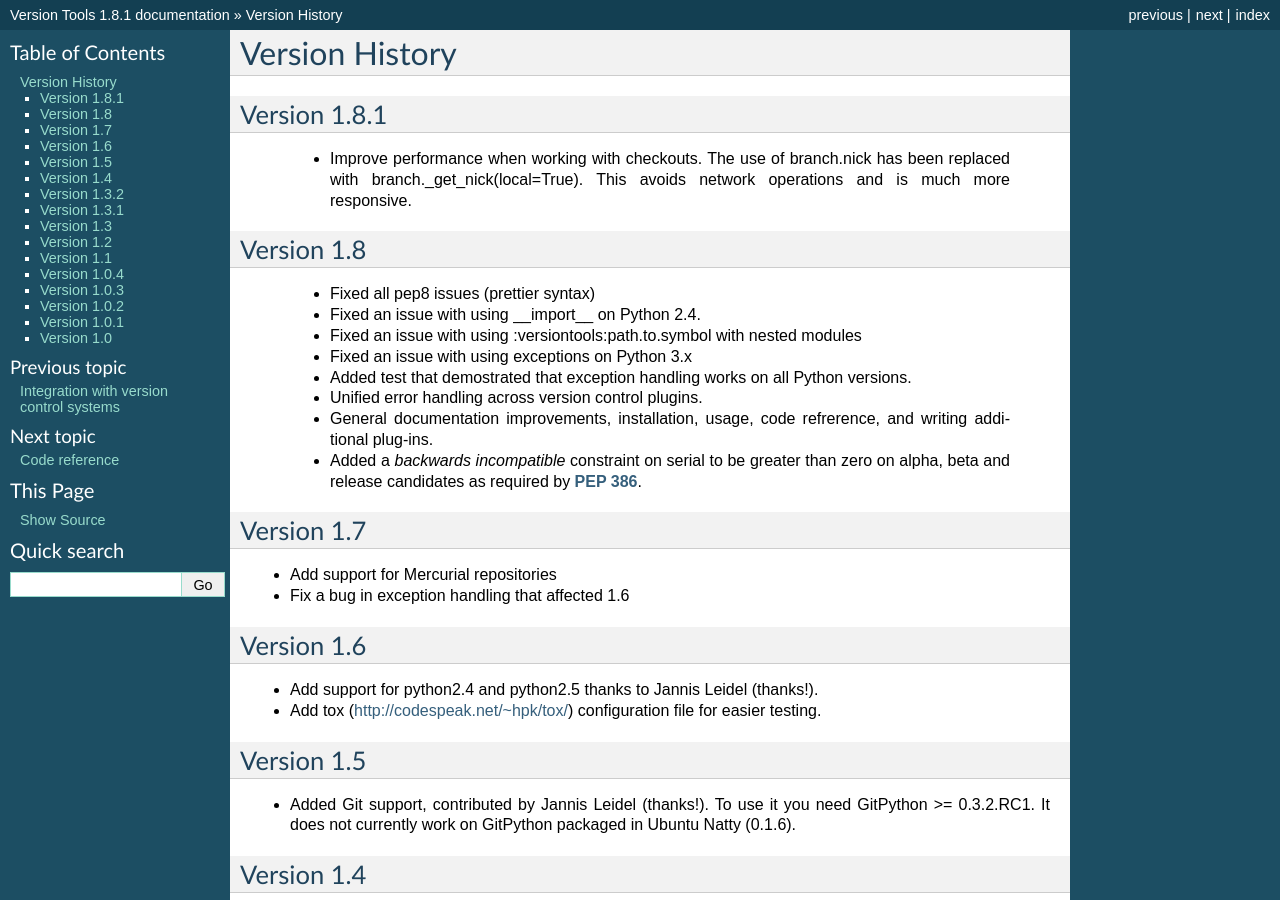
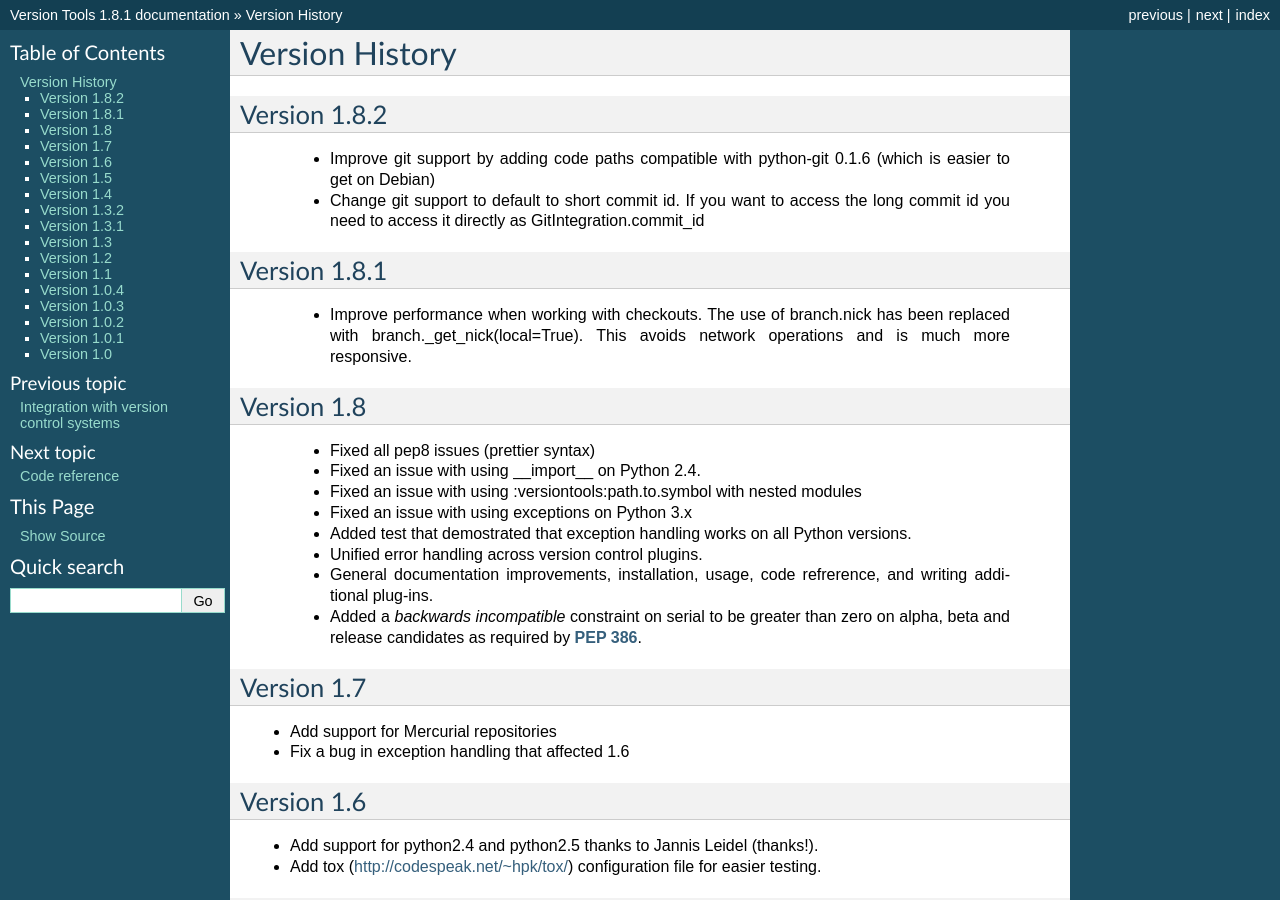
Before and after one commit to zyga/versiontools, a Sphinx documentation site: the page built from doc/changes.rst, in a window 1280 px wide and 900 px high. Built offline with Sphinx 7.4.7, drawn with Linux system fonts in a browser that asks for light colours.

Commit message:
Update documentation

```diff
--- a/doc/changes.rst
+++ b/doc/changes.rst
@@ -1,5 +1,15 @@
 Version History
 ***************
+
+.. _version_1_8_2:
+
+Version 1.8.2
+=============
+
+ * Improve git support by adding code paths compatible with python-git 0.1.6 (which
+   is easier to get on Debian)
+ * Change git support to default to short commit id. If you want to access the
+   long commit id you need to access it directly as GitIntegration.commit_id
 
 .. _version_1_8_1:
 
--- a/doc/vcs-integration.rst
+++ b/doc/vcs-integration.rst
@@ -74,9 +74,8 @@ Git
 +++
 
 To work with Git repositories you will need `GitPython
-<http://pypi.python.org/pypi/GitPython>`_. A version supplied with Ubuntu Natty
-is not recent enough so I would suggest using a more recent version directly
-form the python package index.
+<http://pypi.python.org/pypi/GitPython>`_. Version 0.1.6 is sufficient to run
+the code.
 
 Mercurial
 +++++++++
```
